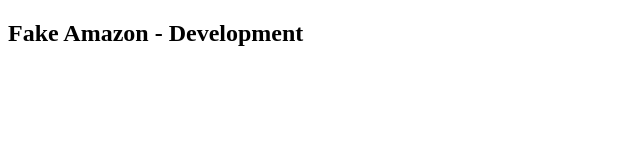
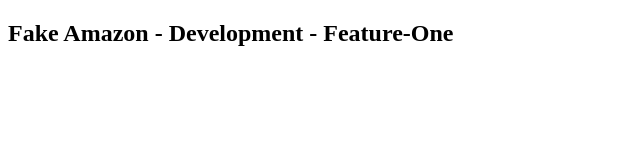
Before and after one commit to alexandra818/FakeAmazon, a plain HTML site: page index.html in a window 1280 px wide. Shown: the whole page, without its empty margins (0-640 px from the left). Drawn offline with Linux system fonts and the light colour scheme.

Commit message:
added feature one

```diff
--- a/index.html
+++ b/index.html
@@ -7,7 +7,7 @@
     </title>
 
 <body>
-    <h2>Fake Amazon - Development</h2>
+    <h2>Fake Amazon - Development - Feature-One</h2>
 </body>
 </head>
 
```
